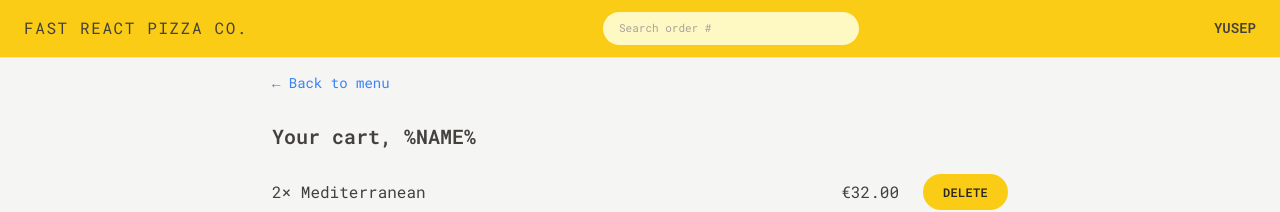
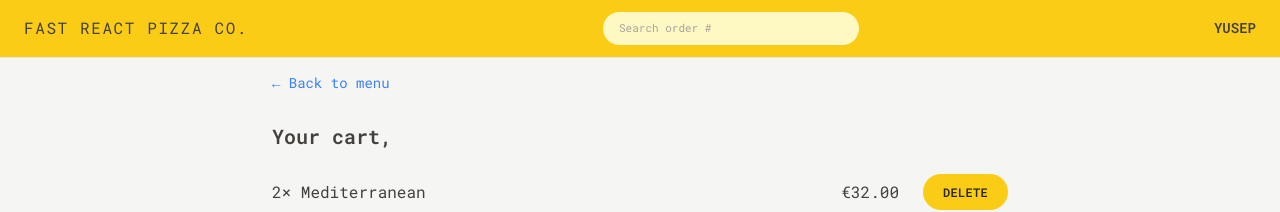
Before and after one commit to JoseAlbDR/react-pizza-shop, a React (Vite) app: page /cart in a window 1280 px wide. Shown: the top 212 px of the page. Built offline with nearby package versions, Linux system fonts and the light colour scheme.

Commit message:
feat: get username from store.user slice, change key value in CartItem

```diff
--- a/src/features/cart/Cart.jsx
+++ b/src/features/cart/Cart.jsx
@@ -2,6 +2,7 @@ import { Link } from 'react-router-dom';
 import LinkButton from '../../ui/LinkButton';
 import Button from '../../ui/Button';
 import CartItem from './CartItem';
+import { useSelector } from 'react-redux';
 
 const fakeCart = [
   {
@@ -29,16 +30,16 @@ const fakeCart = [
 
 function Cart() {
   const cart = fakeCart;
-
+  const username = useSelector((store) => store.user?.username);
   return (
     <div className="px-4 py-3">
       <LinkButton to="/menu">&larr; Back to menu</LinkButton>
 
-      <h2 className="mt-7 text-xl font-semibold">Your cart, %NAME%</h2>
+      <h2 className="mt-7 text-xl font-semibold">Your cart, {username}</h2>
 
       <ul className="mt-3 divide-y divide-stone-200 border-b">
         {cart.map((item) => (
-          <CartItem item={item} key={item.key} />
+          <CartItem item={item} key={item.pizzaId} />
         ))}
       </ul>
 
```
